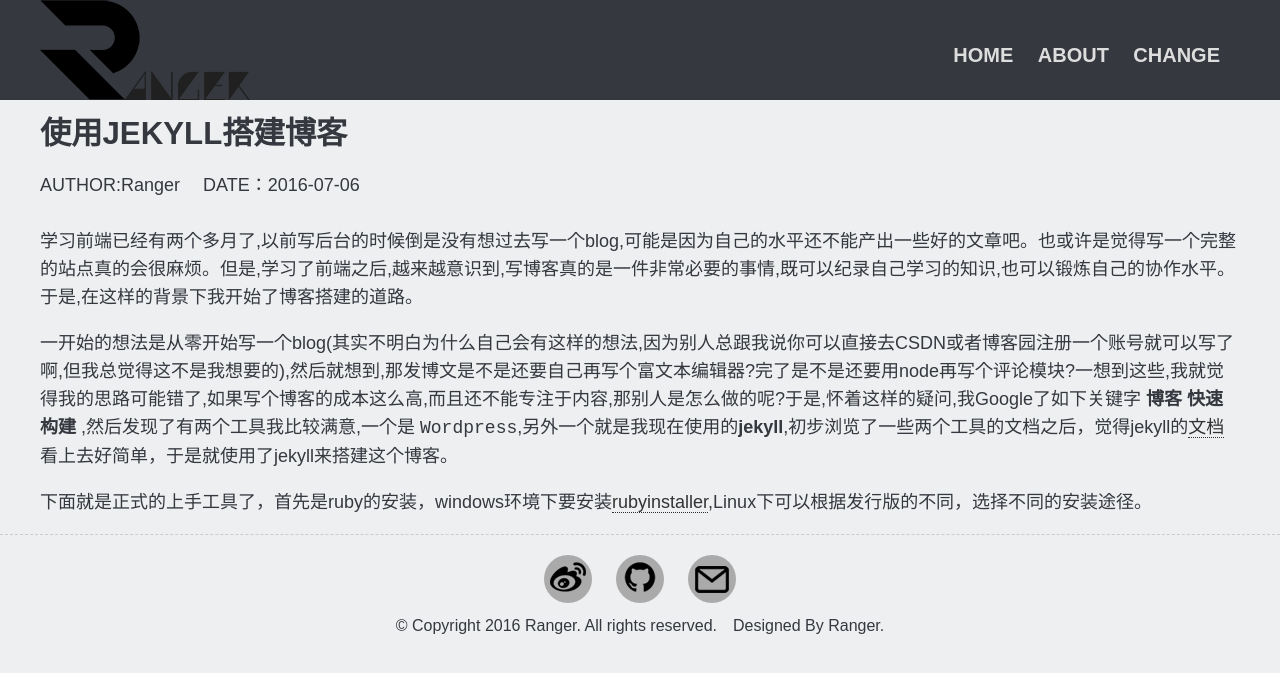
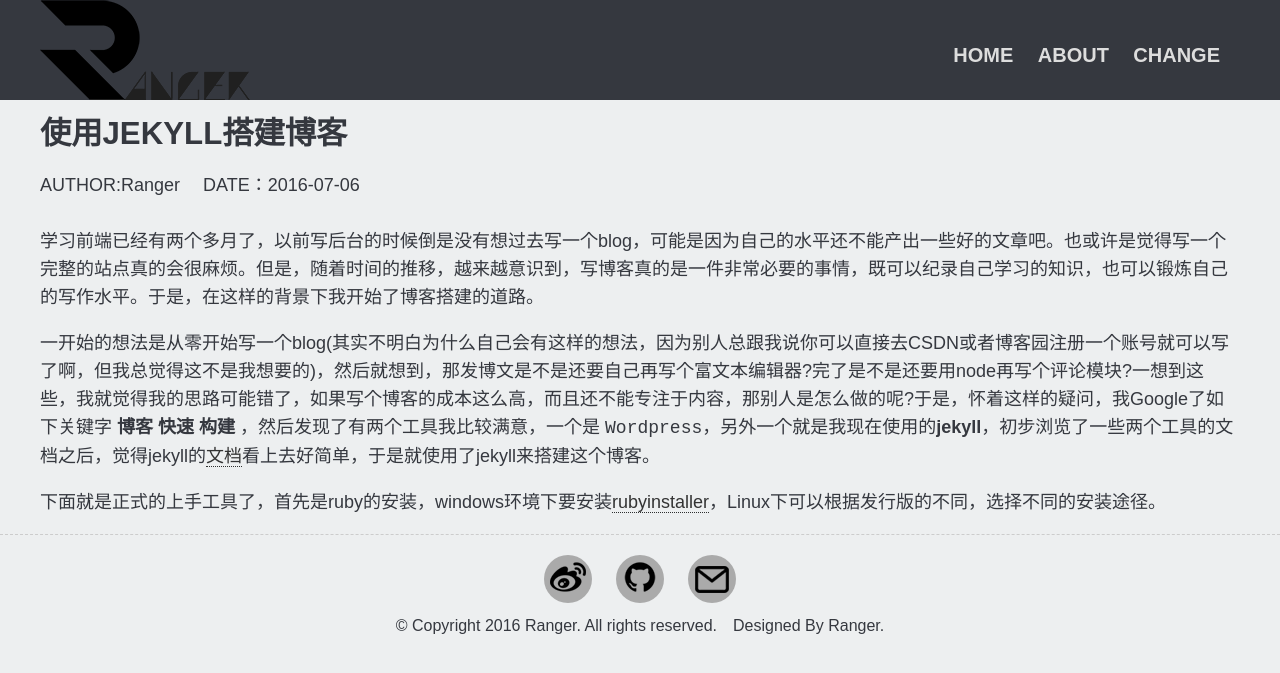
Before and after one commit to RangerChen/RangerChen.github.io, a Jekyll site: the page built from _posts/2016-07-06-built-site-with-jekyll.md, in a window 1280 px wide. Shown: the top 673 px of the page. Built offline with Jekyll 4.4.1, drawn with Linux system fonts in a browser that asks for light colours.

Commit message:
fix: some syntax error and update post content

```diff
--- a/_posts/2016-07-06-built-site-with-jekyll.md
+++ b/_posts/2016-07-06-built-site-with-jekyll.md
@@ -6,8 +6,8 @@ author: Ranger
 overview: jekyll
 categories: jekyll 搭建博客
 ---
-学习前端已经有两个多月了,以前写后台的时候倒是没有想过去写一个blog,可能是因为自己的水平还不能产出一些好的文章吧。也或许是觉得写一个完整的站点真的会很麻烦。但是,学习了前端之后,越来越意识到,写博客真的是一件非常必要的事情,既可以纪录自己学习的知识,也可以锻炼自己的协作水平。于是,在这样的背景下我开始了博客搭建的道路。
+学习前端已经有两个多月了，以前写后台的时候倒是没有想过去写一个blog，可能是因为自己的水平还不能产出一些好的文章吧。也或许是觉得写一个完整的站点真的会很麻烦。但是，随着时间的推移，越来越意识到，写博客真的是一件非常必要的事情，既可以纪录自己学习的知识，也可以锻炼自己的写作水平。于是，在这样的背景下我开始了博客搭建的道路。
 
-一开始的想法是从零开始写一个blog(其实不明白为什么自己会有这样的想法,因为别人总跟我说你可以直接去CSDN或者博客园注册一个账号就可以写了啊,但我总觉得这不是我想要的),然后就想到,那发博文是不是还要自己再写个富文本编辑器?完了是不是还要用node再写个评论模块?一想到这些,我就觉得我的思路可能错了,如果写个博客的成本这么高,而且还不能专注于内容,那别人是怎么做的呢?于是,怀着这样的疑问,我Google了如下关键字 **博客 快速 构建** ,然后发现了有两个工具我比较满意,一个是 `Wordpress`,另外一个就是我现在使用的**jekyll**,初步浏览了一些两个工具的文档之后，觉得jekyll的[文档](http://jekyll.bootcss.com/)看上去好简单，于是就使用了jekyll来搭建这个博客。
+一开始的想法是从零开始写一个blog(其实不明白为什么自己会有这样的想法，因为别人总跟我说你可以直接去CSDN或者博客园注册一个账号就可以写了啊，但我总觉得这不是我想要的)，然后就想到，那发博文是不是还要自己再写个富文本编辑器?完了是不是还要用node再写个评论模块?一想到这些，我就觉得我的思路可能错了，如果写个博客的成本这么高，而且还不能专注于内容，那别人是怎么做的呢?于是，怀着这样的疑问，我Google了如下关键字 **博客 快速 构建** ，然后发现了有两个工具我比较满意，一个是 `Wordpress`，另外一个就是我现在使用的**jekyll**，初步浏览了一些两个工具的文档之后，觉得jekyll的[文档](http://jekyll.bootcss.com/)看上去好简单，于是就使用了jekyll来搭建这个博客。
 
-下面就是正式的上手工具了，首先是ruby的安装，windows环境下要安装[rubyinstaller](http://rubyinstaller.org/),Linux下可以根据发行版的不同，选择不同的安装途径。
+下面就是正式的上手工具了，首先是ruby的安装，windows环境下要安装[rubyinstaller](http://rubyinstaller.org/)，Linux下可以根据发行版的不同，选择不同的安装途径。
--- a/_sass/_reset.scss
+++ b/_sass/_reset.scss
@@ -12,7 +12,7 @@ body{
   margin: 0 auto;
   color: $body-color;
   background-color: $background-color;
-  font-family:"Microsoft YaHei",Arial,Helvetica,sans-serif,"宋体";
+  font-family:"Microsoft YaHei",Arial,Helvetica,sans-serif,"\5b8b\4f53";
 }
 
 a{
@@ -23,7 +23,7 @@ a{
 
 }
 h1,h2,h3,h4,h5,h6{
-  font-family:"Microsoft YaHei",Arial,Helvetica,sans-serif,"宋体";
+  font-family:"Microsoft YaHei",Arial,Helvetica,sans-serif,"\5b8b\4f53";
   margin: 0.25em 0;
 }
 h1{font-size: $type-size-h1;}
```
